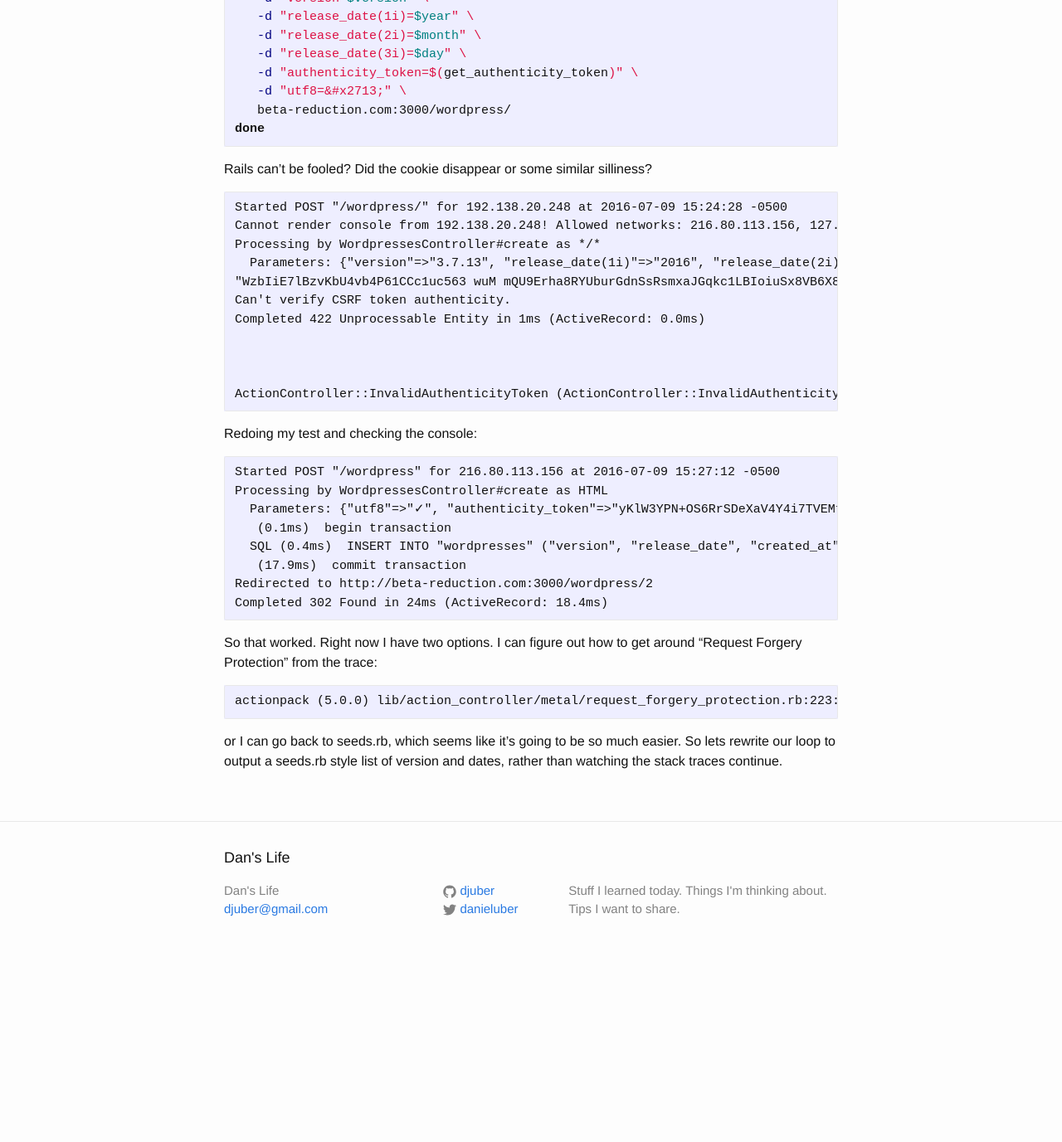
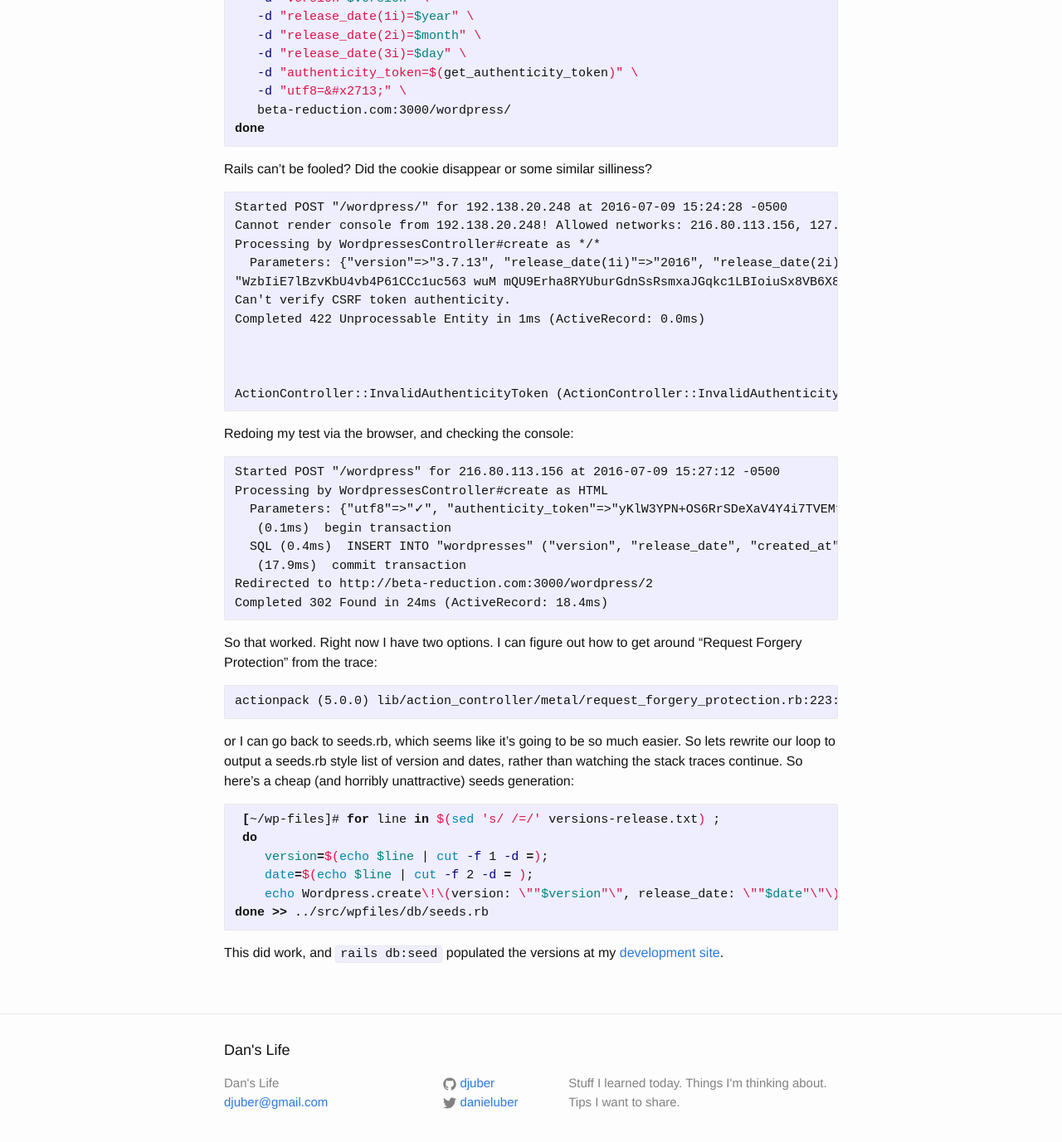
Before and after one commit to djuber/myblog, a Jekyll site: the page built from _posts/2016-07-09-Weekend-Plans.markdown, in a window 1280 px wide and 1400 px high, scrolled down 5095 px. Shown: the top 1377 px of the window at 83% size. Built offline with Jekyll 4.4.1, drawn with Linux system fonts in a browser that asks for light colours; before the commit the page ends 6263 px from its top, so only the background shows below that.

Commit message:
automated 2016-07-09-15:43:56

````diff
--- a/_posts/2016-07-09-Weekend-Plans.markdown
+++ b/_posts/2016-07-09-Weekend-Plans.markdown
@@ -234,7 +234,7 @@ Completed 422 Unprocessable Entity in 1ms (ActiveRecord: 0.0ms)
 ActionController::InvalidAuthenticityToken (ActionController::InvalidAuthenticityToken):
 ```
 
-Redoing my test and checking the console:
+Redoing my test via the browser, and checking the console:
 
 ```
 Started POST "/wordpress" for 216.80.113.156 at 2016-07-09 15:27:12 -0500
@@ -251,4 +251,15 @@ So that worked. Right now I have two options. I can figure out how to get around
 ```
 actionpack (5.0.0) lib/action_controller/metal/request_forgery_protection.rb:223:in `handle_unverified_request'
 ```
-or I can go back to seeds.rb, which seems like it's going to be so much easier. So lets rewrite our loop to output a seeds.rb style list of version and dates, rather than watching the stack traces continue.
+or I can go back to seeds.rb, which seems like it's going to be so much easier. So lets rewrite our loop to output a seeds.rb style list of version and dates, rather than watching the stack traces continue. So here's a cheap (and horribly unattractive) seeds generation:
+
+```bash
+ [~/wp-files]# for line in $(sed 's/ /=/' versions-release.txt) ;
+ do
+    version=$(echo $line | cut -f 1 -d =);
+    date=$(echo $line | cut -f 2 -d = );
+    echo Wordpress.create\!\(version: \""$version"\", release_date: \""$date"\"\)
+done >> ../src/wpfiles/db/seeds.rb
+```
+
+This did work, and ```rails db:seed``` populated the versions at my [development site](http://beta-reduction.com:3000/wordpress).
````
